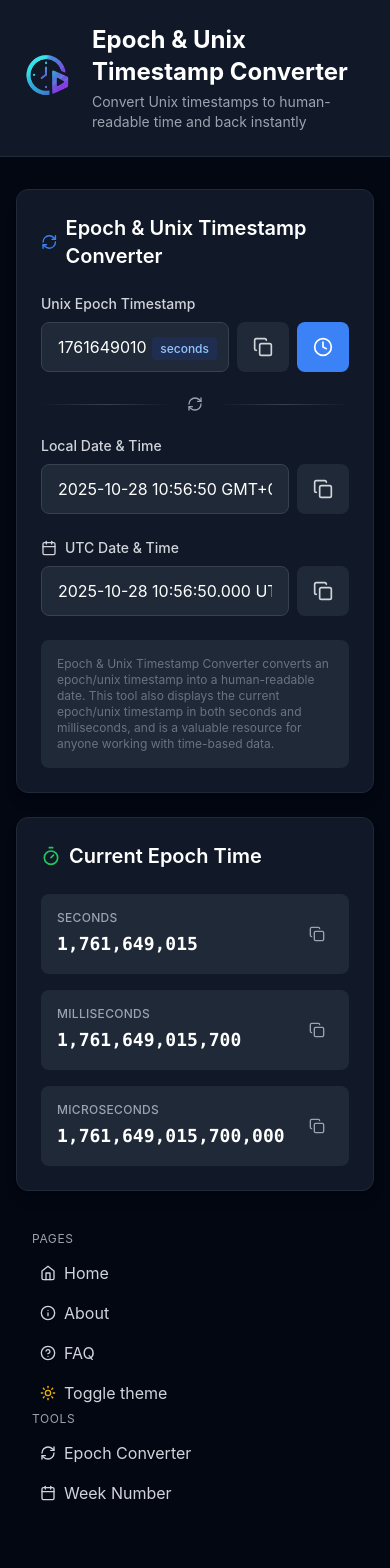
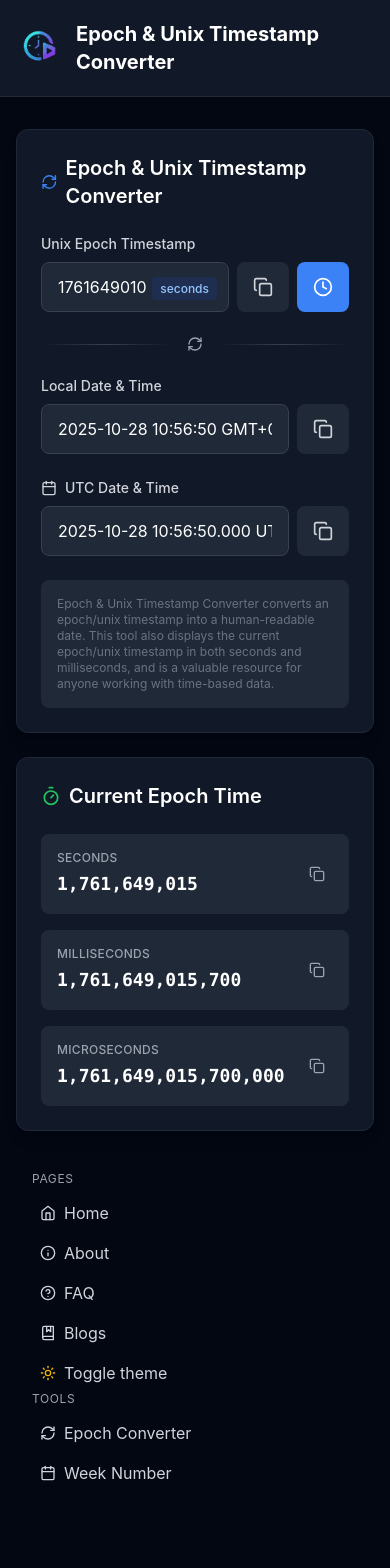
Before and after one commit to pamnanaimanish169/epoch-converter, a React (Vite) app: page / in a window 390 px wide. Shown: the top 1568 px of the page. Built offline with nearby package versions, Linux system fonts and the light colour scheme.

Commit message:
Add a Blog Section

```diff
--- a/src/components/Header.tsx
+++ b/src/components/Header.tsx
@@ -1,21 +1,33 @@
+import { useState } from 'react';
 import Logo from '../../epoch-converter-logo.png';
 
 export const Header = () => {
+  const [openMenu, setOpenMenu] = useState<string | null>(null);
+
+  const toggleMenu = (label: string) => {
+    setOpenMenu((current) => (current === label ? null : label));
+  };
+
   return (
     <header className="bg-white dark:bg-gray-900 border-b border-gray-200 dark:border-gray-800 transition-colors">
-      <div className="max-w-7xl mx-auto px-4 sm:px-6 lg:px-8 py-6">
-        <div className="flex items-center justify-between">
+      <div className="max-w-7xl mx-auto px-4 sm:px-6 lg:px-8 py-5">
+        <div className="flex flex-wrap items-center gap-6 justify-between">
           <div className="flex items-center gap-3">
-            <img src={Logo} alt="Epoch & Unix Timestamp Converter" className="w-16 h-16 md:w-20 md:h-20 rounded-lg object-contain" />
+            <img
+              src={Logo}
+              alt="Epoch & Unix Timestamp Converter"
+              className="w-12 h-12 md:w-16 md:h-16 rounded-lg object-contain"
+            />
             <div>
-              <h1 className="text-2xl font-bold text-gray-900 dark:text-white">
+              <h1 className="text-xl md:text-2xl font-bold text-gray-900 dark:text-white">
                 Epoch & Unix Timestamp Converter
               </h1>
-              <p className="text-sm text-gray-600 dark:text-gray-400 mt-1">
+              {/* <p className="text-xs md:text-sm text-gray-600 dark:text-gray-400 mt-1">
                 Convert Unix timestamps to human-readable time and back instantly
-              </p>
+              </p> */}
             </div>
           </div>
+
         </div>
       </div>
     </header>
--- a/src/components/SideNav.tsx
+++ b/src/components/SideNav.tsx
@@ -1,4 +1,4 @@
-import { Home, Sun, Moon, Info, HelpCircle, Calendar, RefreshCw } from 'lucide-react';
+import { Home, Sun, Moon, Info, HelpCircle, Calendar, RefreshCw, BookMarked } from 'lucide-react';
 import { Link } from 'react-router-dom';
 
 interface SideNavProps {
@@ -33,6 +33,12 @@ export const SideNav = ({ onToggleTheme, isDark }: SideNavProps) => {
                 </Link>
               </li>
               <li>
+                <Link to="/blogs" className="flex items-center gap-2 px-2 py-1.5 rounded hover:bg-gray-100 dark:hover:bg-gray-800 text-gray-700 dark:text-gray-300">
+                  <BookMarked className="w-4 h-4" />
+                  <span>Blogs</span>
+                </Link>
+              </li>
+              <li>
                 <button onClick={onToggleTheme} className="w-full flex items-center gap-2 px-2 py-1.5 rounded hover:bg-gray-100 dark:hover:bg-gray-800 text-gray-700 dark:text-gray-300">
                   {isDark ? <Sun className="w-4 h-4 text-yellow-500" /> : <Moon className="w-4 h-4" />}
                   <span>Toggle theme</span>
```
